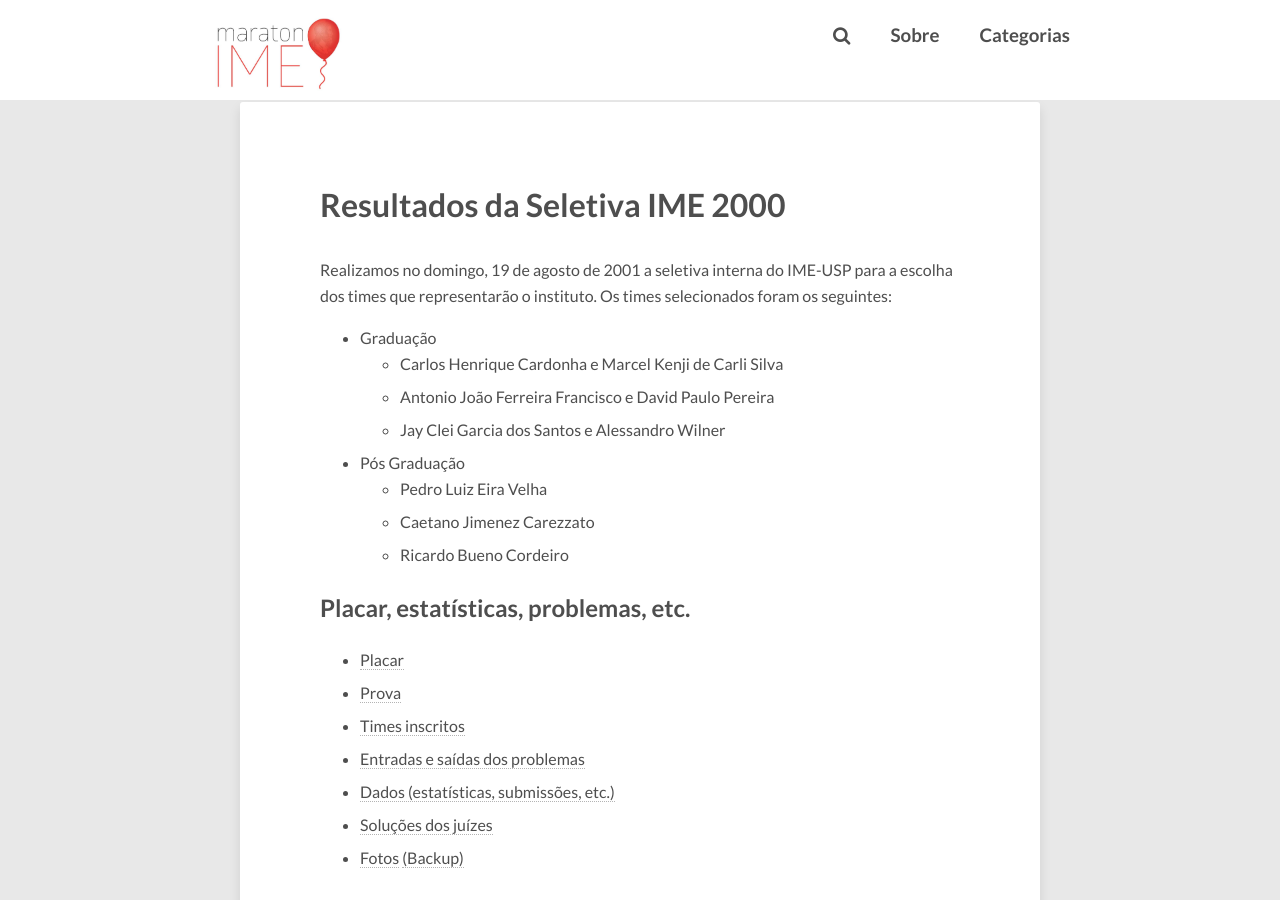
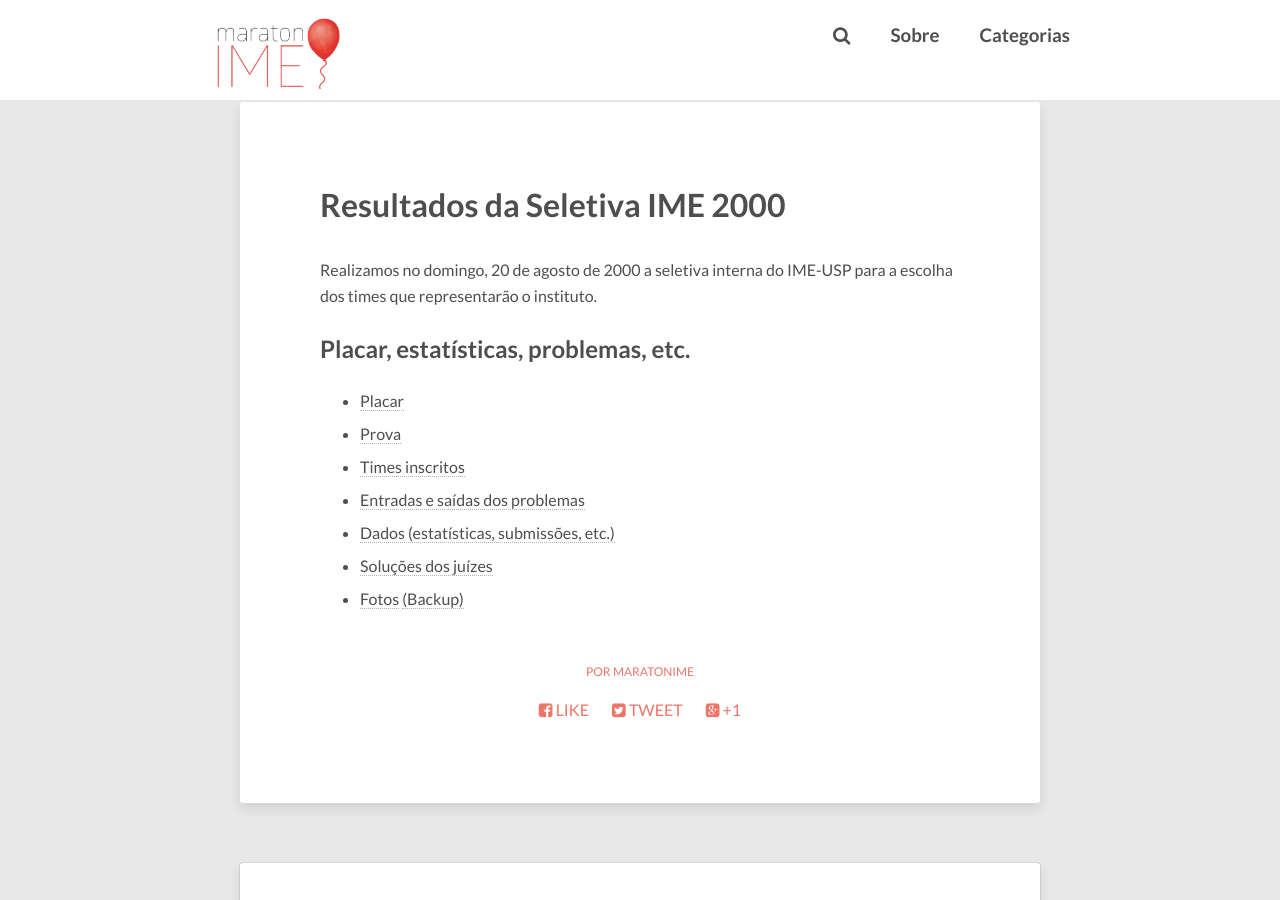
Before and after one commit to maratonusp/blog, a Jekyll site: the page built from _posts/2000-08-20-resultados-seletiva-2000.markdown, in a window 1280 px wide and 900 px high, scrolled down 298 px. Built offline with Jekyll 4.4.1, drawn with Linux system fonts in a browser that asks for light colours; nearby versions of some CDN libraries; comment, search, counter and statistics services are not loaded; some of the changed text lies outside the part shown.

Commit message:
Seletiva 1999

```diff
--- a/_posts/2000-08-20-resultados-seletiva-2000.markdown
+++ b/_posts/2000-08-20-resultados-seletiva-2000.markdown
@@ -8,16 +8,7 @@ categories:
 - contests
 ---
 
-Realizamos no domingo, 19 de agosto de 2001 a seletiva interna do IME-USP para a escolha dos times que representarão o instituto. Os times selecionados foram os seguintes:
-
-- Graduação
-	- Carlos Henrique Cardonha e Marcel Kenji de Carli Silva
-	- Antonio João Ferreira Francisco e David Paulo Pereira
-	- Jay Clei Garcia dos Santos e Alessandro Wilner
-- Pós Graduação
-	- Pedro Luiz Eira Velha
-	- Caetano Jimenez Carezzato
-	- Ricardo Bueno Cordeiro
+Realizamos no domingo, 20 de agosto de 2000 a seletiva interna do IME-USP para a escolha dos times que representarão o instituto.
 
 ## Placar, estatísticas, problemas, etc.
 - [Placar](https://www.ime.usp.br/~maratona/assets/seletivas/2000/score/placar.html)
```
Also changed, not shown: _posts/1999-08-22-resultados-seletiva-1999.markdown (added, +19 -0 lines).
